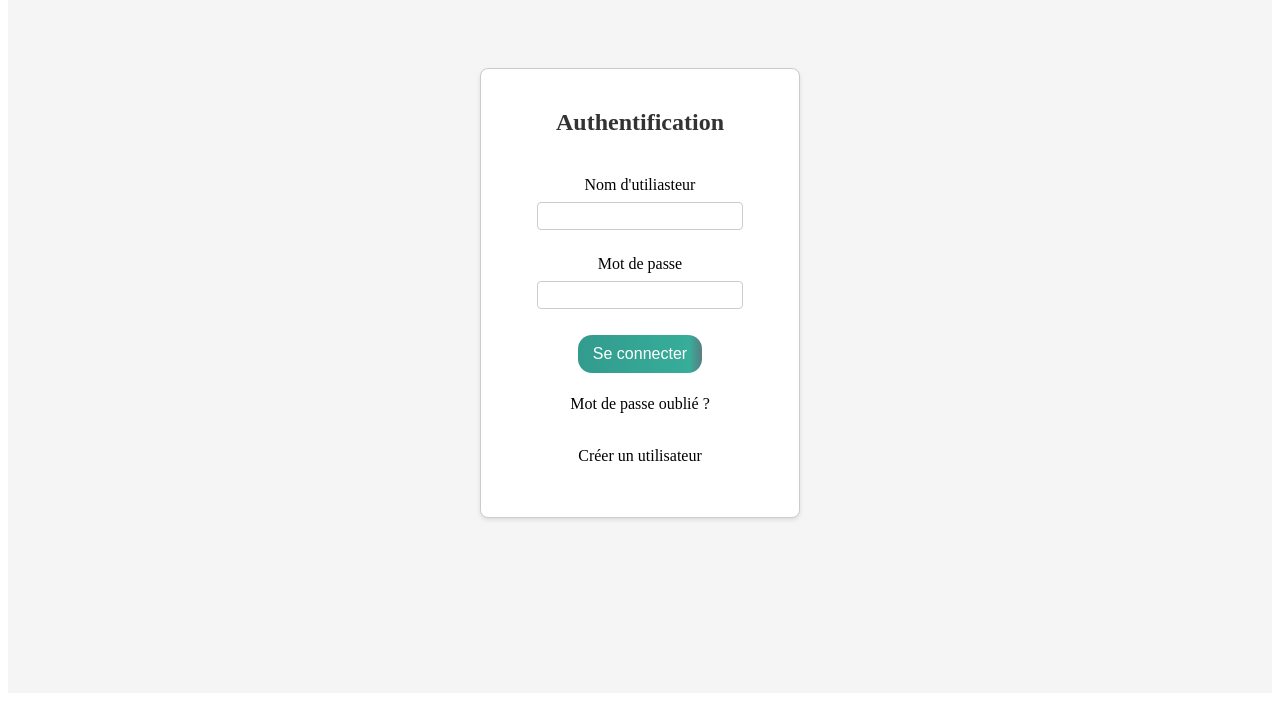
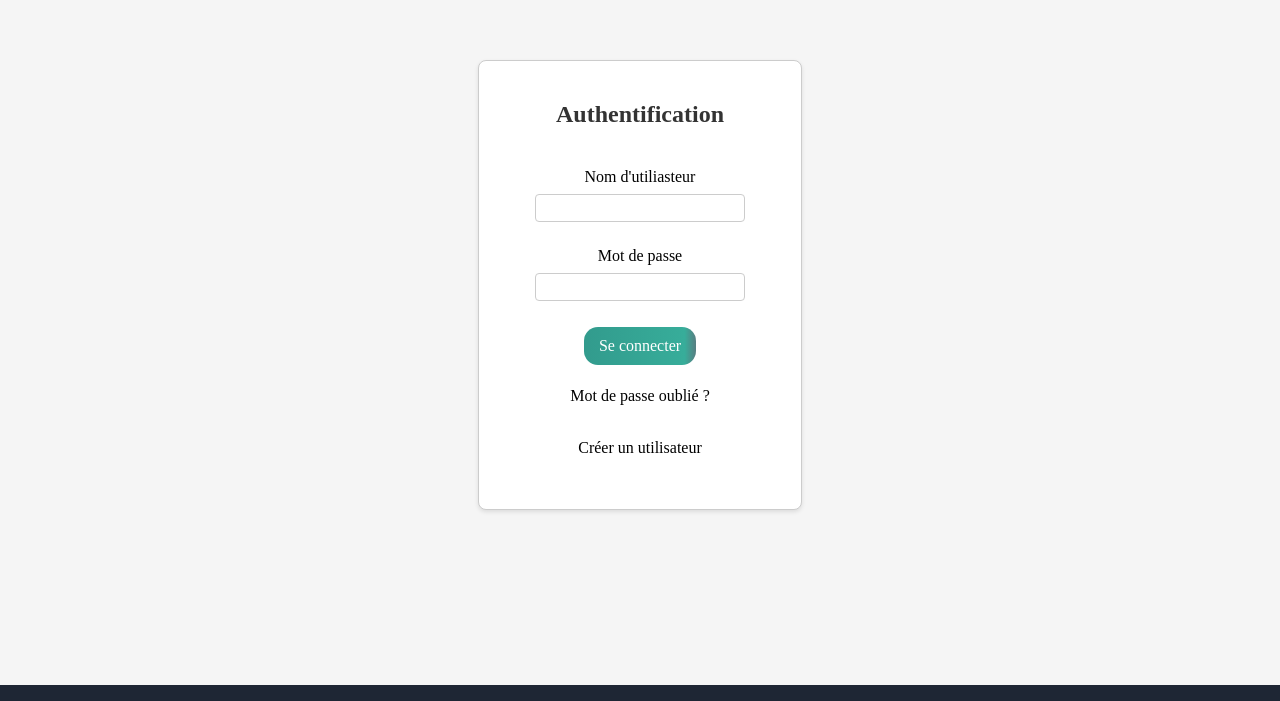
Before and after one commit to ecoleduweb/ProjetApplicationH2024, a SvelteKit app in the folder front-end/projet_application/: page /login in a window 1280 px wide. Shown: the part 115-816 px from the top of the page. Built offline with nearby package versions, Linux system fonts and the light colour scheme; a web font is replaced by a local one.

Commit message:
Changement de la structure du css

```diff
--- a/front-end/projet_application/src/routes/forgotPassword/+page.svelte
+++ b/front-end/projet_application/src/routes/forgotPassword/+page.svelte
@@ -1,4 +1,5 @@
 <script lang="ts">
+  import "../../styles/global.css";
   import Button from "../../Components/Inputs/Button.svelte";
   import Link from "../../Components/Inputs/Link.svelte";
   import * as yup from "yup";
@@ -66,6 +67,5 @@
 </section>
 
 <style scoped>
-  @import "../../styles/global.css";
   @import "../../styles/forgotPassword.css";
 </style>
--- a/front-end/projet_application/src/routes/login/+page.svelte
+++ b/front-end/projet_application/src/routes/login/+page.svelte
@@ -1,4 +1,5 @@
 <script lang="ts">
+  import "../../styles/global.css";
   import Button from "../../Components/Inputs/Button.svelte";
   import Link from "../../Components/Inputs/Link.svelte";
   import type { Login } from "../../Models/Login";
@@ -78,6 +79,5 @@
 </section>
 
 <style scoped>
-  @import "../../styles/global.css";
   @import "../../styles/login.css";
 </style>
--- a/front-end/projet_application/src/routes/register/+page.svelte
+++ b/front-end/projet_application/src/routes/register/+page.svelte
@@ -1,4 +1,5 @@
 <script lang="ts">
+  import "../../styles/global.css";
   import Button from "../../Components/Inputs/Button.svelte";
   import Link from "../../Components/Inputs/Link.svelte";
   import type { Register } from "../../Models/Register.ts";
@@ -143,6 +144,5 @@
 </div>
 
 <style scoped>
-  @import "../../styles/global.css";
   @import "../../styles/register.css";
 </style>
--- a/front-end/projet_application/src/routes/resetPassword/+page.svelte
+++ b/front-end/projet_application/src/routes/resetPassword/+page.svelte
@@ -1,4 +1,5 @@
 <script lang="ts">
+  import "../../styles/global.css";
   import Button from "../../Components/Inputs/Button.svelte";
   import type { ResetPassword } from "../../Models/ResetPassword";
   import * as yup from "yup";
@@ -93,6 +94,5 @@
 </section>
 
 <style scoped>
-  @import "../../styles/global.css";
   @import "../../styles/resetPassword.css";
 </style>
```
